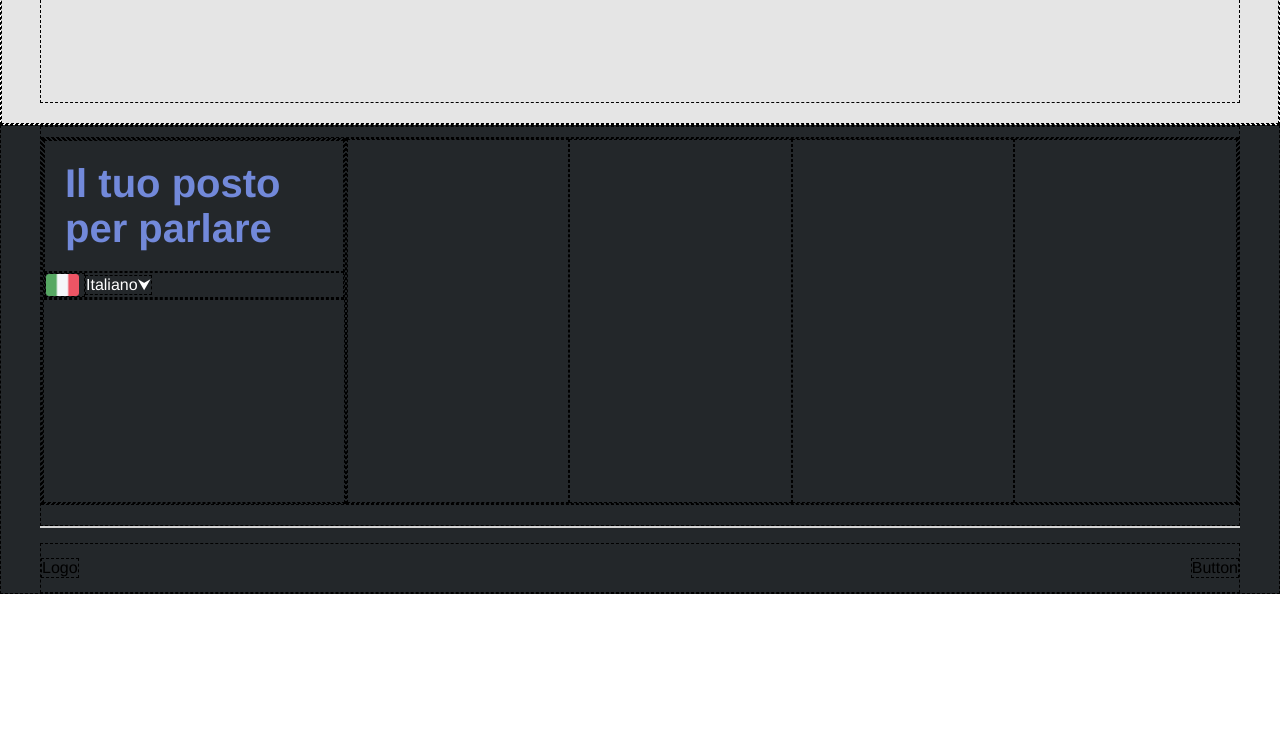
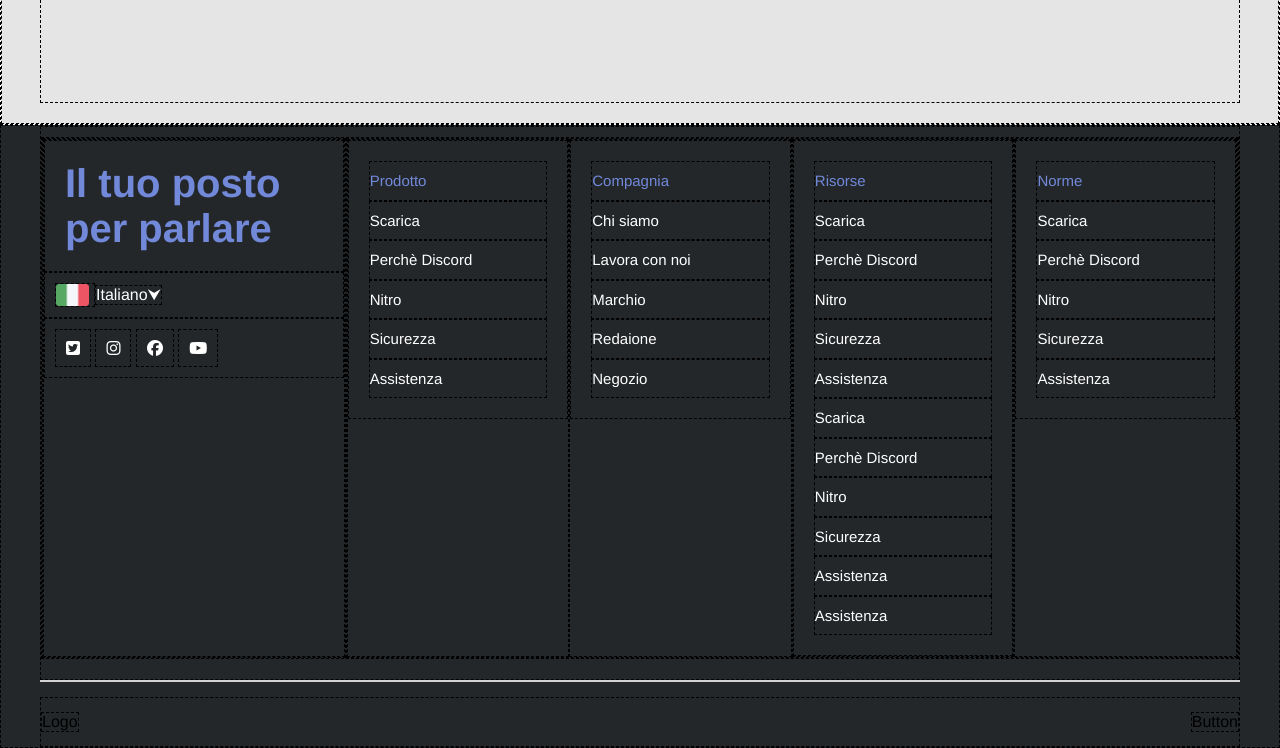
Before and after one commit to GiacomoVisconti/htmlcss-discord, a plain HTML site: page index.html in a window 1280 px wide. Shown: the part 3807-4555 px from the top of the page. Before the commit the page ends 4401 px from the top, so only its background shows below. Drawn offline with Linux system fonts and the light colour scheme.

Commit message:
add top footer to project

```diff
--- a/css/style.css
+++ b/css/style.css
@@ -91,7 +91,7 @@ a {
     #social-links {
         background-color: var(--ly-debug-gb-social-links);
     }
-    .internal-links {
+    .internal-links-list {
         border: 1px dashed white;
         background-color: var(--ly-debug-gb-internal-links);
     }
@@ -309,19 +309,38 @@ footer {
                 display: flex;
                 align-items: center;
                 color: white;
+                padding: 10px;
             }
             #language-img {
                 width: 40px;
                 padding-right: 5px;
+            }
+            .social-links-icon {
+                padding: 10px;
+                color: white;
+            }
+            .icon {
+                padding: 10px;
             }
         }
     }
     #internal-links-box {
         display: flex;
         width: 100%;
-    }
-    .internal-links {
-        width: 25%;
+        flex-direction: row;
+        .internal-links-list {
+            width: 25%;
+            .internal-links-section {
+                list-style-type: none;
+                padding: 20px;
+                line-height: 2.5;
+                font-size: 15px;
+                color: white;
+                .internal-links-section-title {
+                    color: #7289da;
+                }
+            }
+        }
     }
     #end-page {
         min-height: 50px;
--- a/index.html
+++ b/index.html
@@ -3,6 +3,13 @@
     <head>
         <meta charset="UTF-8" />
         <meta name="viewport" content="width=device-width, initial-scale=1.0" />
+        <link
+            rel="stylesheet"
+            href="https://cdnjs.cloudflare.com/ajax/libs/font-awesome/6.7.2/css/all.min.css"
+            integrity="sha512-Evv84Mr4kqVGRNSgIGL/F/aIDqQb7xQ2vcrdIwxfjThSH8CSR7PBEakCr51Ck+w+/U6swU2Im1vVX0SVk9ABhg=="
+            crossorigin="anonymous"
+            referrerpolicy="no-referrer"
+        />
         <link rel="stylesheet" href="./css/style.css" />
         <title>Discord</title>
     </head>
@@ -157,14 +164,69 @@
                                 />
                                 <span>Italiano&#11167;</span>
                             </div>
-                            <div class="social-links-icon"></div>
+                            <div class="social-links-icon">
+                                <i class="fa-brands fa-square-twitter icon"></i>
+                                <i class="fa-brands fa-instagram icon"></i>
+                                <i class="fa-brands fa-facebook icon"></i>
+                                <i class="fa-brands fa-youtube icon"></i>
+                            </div>
                         </div>
                     </section>
                     <div id="internal-links-box">
-                        <section class="internal-links"></section>
-                        <section class="internal-links"></section>
-                        <section class="internal-links"></section>
-                        <section class="internal-links"></section>
+                        <section class="internal-links-list">
+                            <ul class="internal-links-section">
+                                <li class="internal-links-section-title">
+                                    Prodotto
+                                </li>
+                                <li>Scarica</li>
+                                <li>Perchè Discord</li>
+                                <li>Nitro</li>
+                                <li>Sicurezza</li>
+                                <li>Assistenza</li>
+                            </ul>
+                        </section>
+                        <section class="internal-links-list">
+                            <ul class="internal-links-section">
+                                <li class="internal-links-section-title">
+                                    Compagnia
+                                </li>
+                                <li>Chi siamo</li>
+                                <li>Lavora con noi</li>
+                                <li>Marchio</li>
+                                <li>Redaione</li>
+                                <li>Negozio</li>
+                            </ul>
+                        </section>
+                        <section class="internal-links-list">
+                            <ul class="internal-links-section">
+                                <li class="internal-links-section-title">
+                                    Risorse
+                                </li>
+                                <li>Scarica</li>
+                                <li>Perchè Discord</li>
+                                <li>Nitro</li>
+                                <li>Sicurezza</li>
+                                <li>Assistenza</li>
+                                <li>Scarica</li>
+                                <li>Perchè Discord</li>
+                                <li>Nitro</li>
+                                <li>Sicurezza</li>
+                                <li>Assistenza</li>
+                                <li>Assistenza</li>
+                            </ul>
+                        </section>
+                        <section class="internal-links-list">
+                            <ul class="internal-links-section">
+                                <li class="internal-links-section-title">
+                                    Norme
+                                </li>
+                                <li>Scarica</li>
+                                <li>Perchè Discord</li>
+                                <li>Nitro</li>
+                                <li>Sicurezza</li>
+                                <li>Assistenza</li>
+                            </ul>
+                        </section>
                     </div>
                 </div>
             </section>
```
